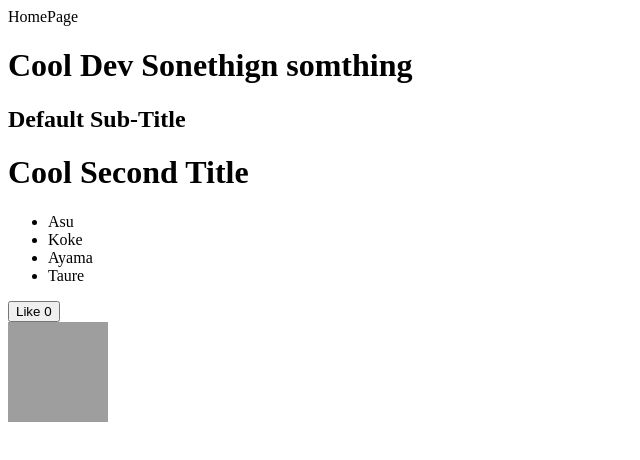
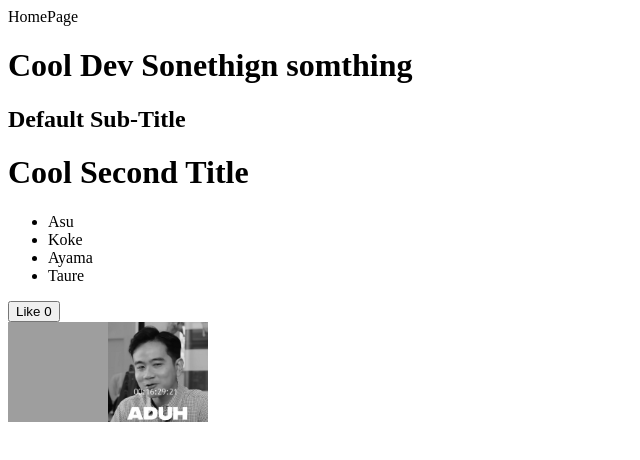
Before and after one commit to sampm092/nextOne, a Next.js app: page / in a window 1280 px wide. Shown: the top 460 px of the page, without its empty margins (0-640 px from the left). Built offline with nearby package versions, Linux system fonts and the light colour scheme; grey boxes are pictures that could not be loaded.

Commit message:
learn: making my own props comp

```diff
--- a/app/avatar.js
+++ b/app/avatar.js
@@ -1,4 +1,4 @@
-import { getImageURL } from "./utils";
+import { getImageLocal, getImageURL } from "./utils";
 
 export default function Avatar({ person, size }) {
     return (
@@ -11,3 +11,15 @@ export default function Avatar({ person, size }) {
         />
     );
 }
+
+export function AvatarLocal({ person, size }) {
+    return (
+        <img
+        className="avatar"
+        src={getImageLocal(person)}
+        alt={person.name}
+        width={size}
+        height={size}
+        />
+    );
+}
--- a/app/page.js
+++ b/app/page.js
@@ -1,5 +1,6 @@
 import LikeButton from "./like-button";
 import Avatar from "./avatar";
+import { AvatarLocal } from "./avatar";
 
 /* Header is for React to distinguish it with header(HTML)*/
 function Header(props) {
@@ -39,6 +40,10 @@ export default function HomePage() {
           imageID: 'YfeOqp2'
         }}
         />
+        <AvatarLocal
+        size={100}
+        person={'gibran'}
+        />
       </div>
     </main>
   );
--- a/app/utils.js
+++ b/app/utils.js
@@ -3,3 +3,9 @@ export function getImageURL(person, size = 's'){ // s as a default value if no v
         'https://react.dev/images/docs/scientists/' + person.imageID + size + '.jpg'
     );
 }
+
+export function getImageLocal(person){
+    return(
+        person + '.png'
+    );
+}
```
Also changed, not shown: public/gibran.png (renamed from resources/gibran100.png).
